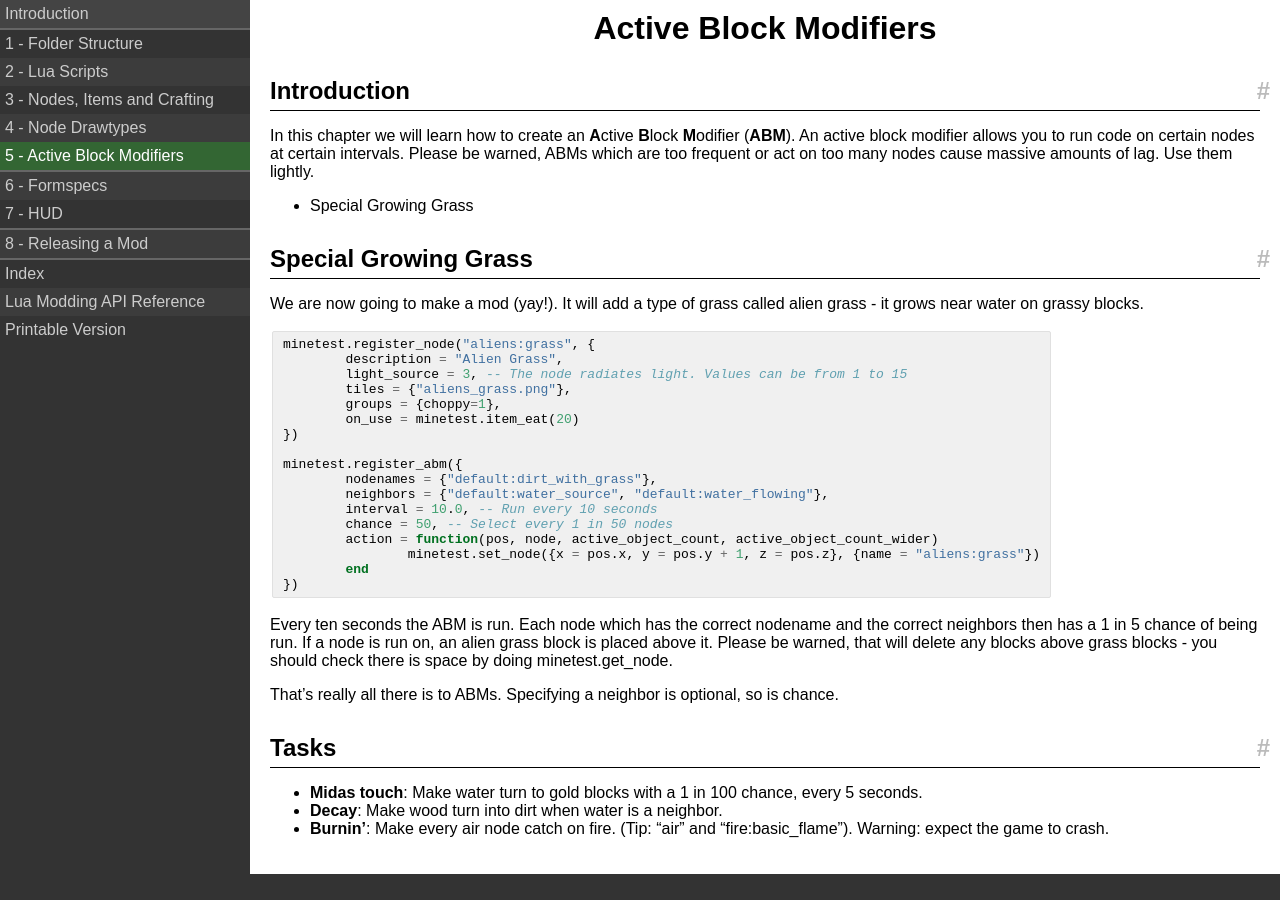
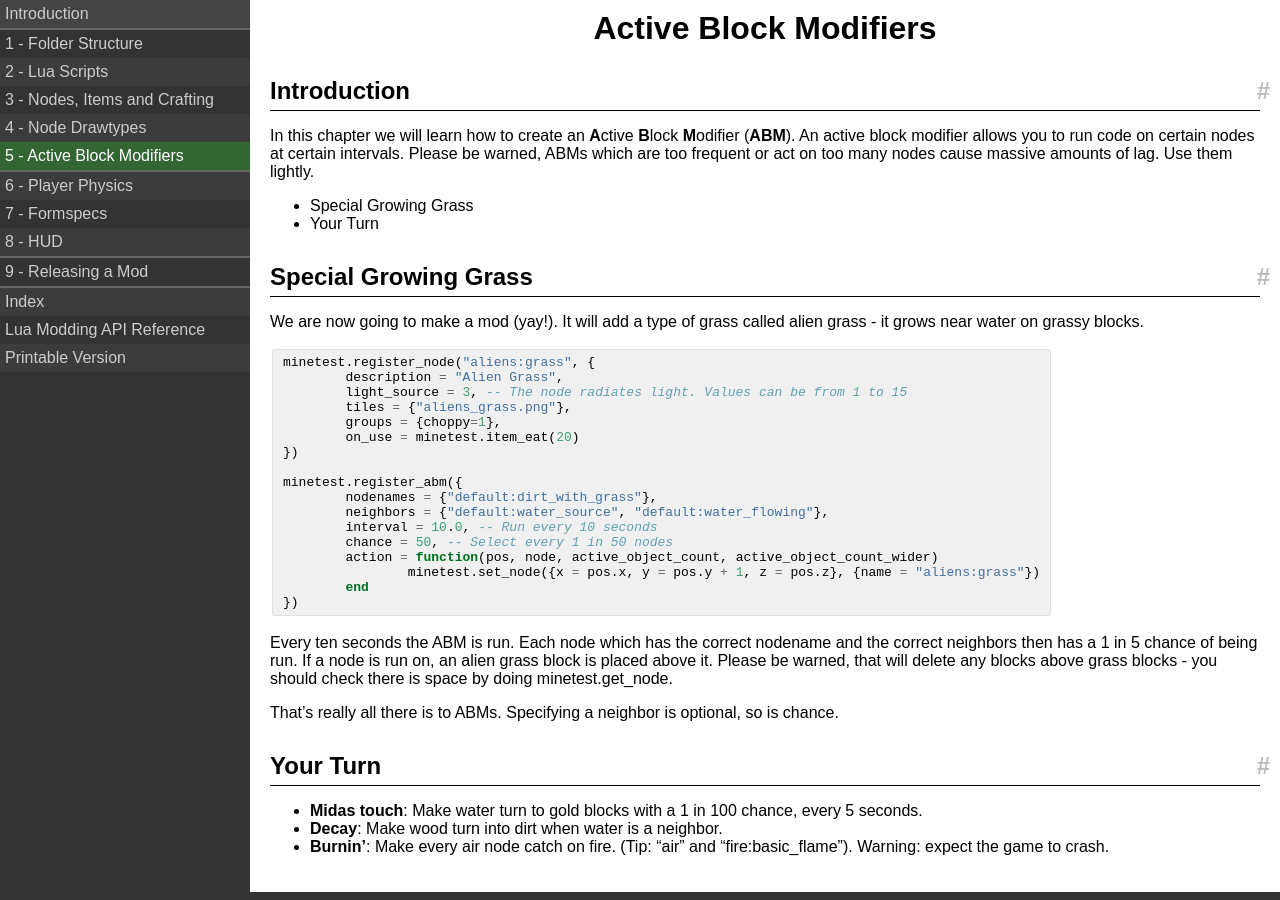
Before and after one commit to rubenwardy/minetest_modding_book, a Jekyll site: the page built from chapters/abms.md, in a window 1280 px wide. Built offline with Jekyll 4.4.1, drawn with Linux system fonts in a browser that asks for light colours; nearby versions of some CDN libraries.

Commit message:
Player Physics: created

```diff
--- a/_data/links.yml
+++ b/_data/links.yml
@@ -25,18 +25,22 @@
 
 - hr: true
 
+- title: Player Physics
+  num:   6
+  link:  chapters/player_physics.html
+
 - title: Formspecs
-  num:   6
+  num:   7
   link:  chapters/formspecs.html
 
 - title: HUD
-  num:   7
+  num:   8
   link:  chapters/hud.html
 
 - hr: true
 
 - title: Releasing a Mod
-  num: 8
+  num: 9
   link: chapters/releasing.html
 
 - hr: true
--- a/chapters/abms.md
+++ b/chapters/abms.md
@@ -14,6 +14,7 @@
 massive amounts of lag. Use them lightly.
 
 * Special Growing Grass
+* Your Turn
 
 Special Growing Grass
 ---------------------
@@ -49,8 +50,8 @@
 
 That's really all there is to ABMs. Specifying a neighbor is optional, so is chance.
 
-Tasks
------
+Your Turn
+---------
 
 * **Midas touch**: Make water turn to gold blocks with a 1 in 100 chance, every 5 seconds.
 * **Decay**: Make wood turn into dirt when water is a neighbor.
```
Also changed, not shown: chapters/player_physics.md (added, +65 -0 lines).
